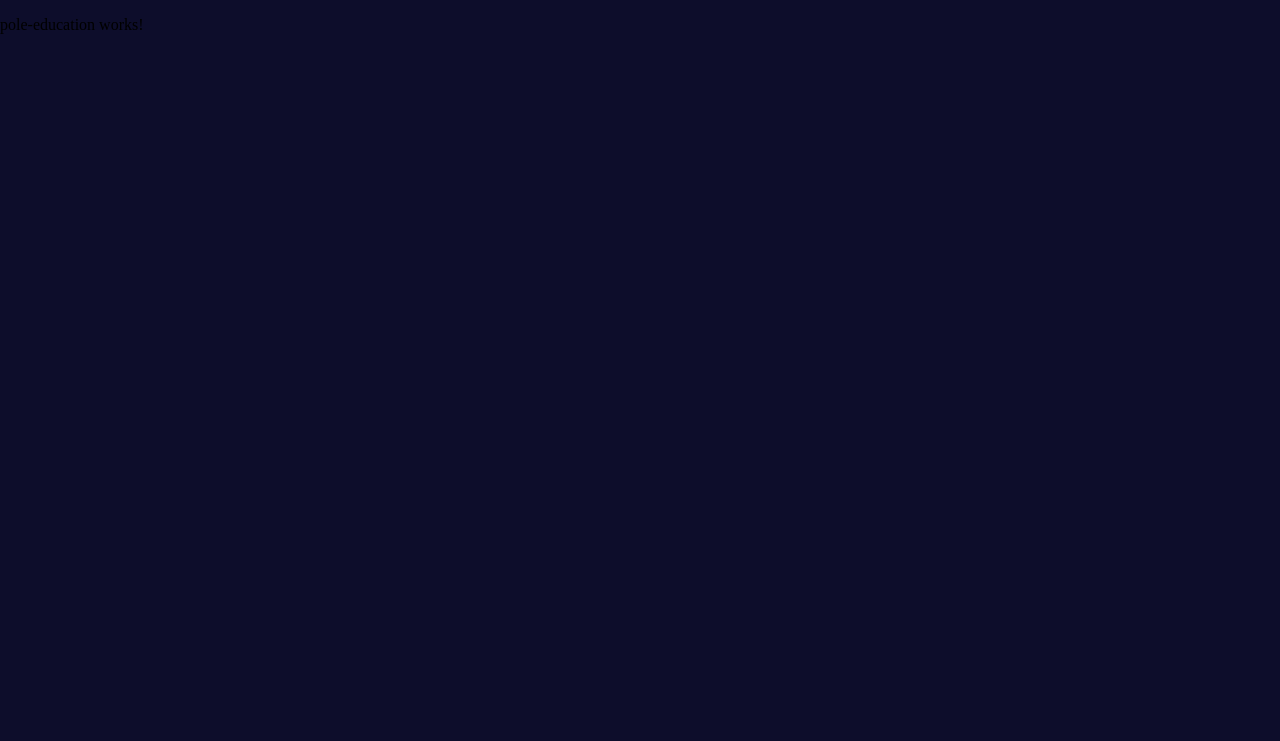
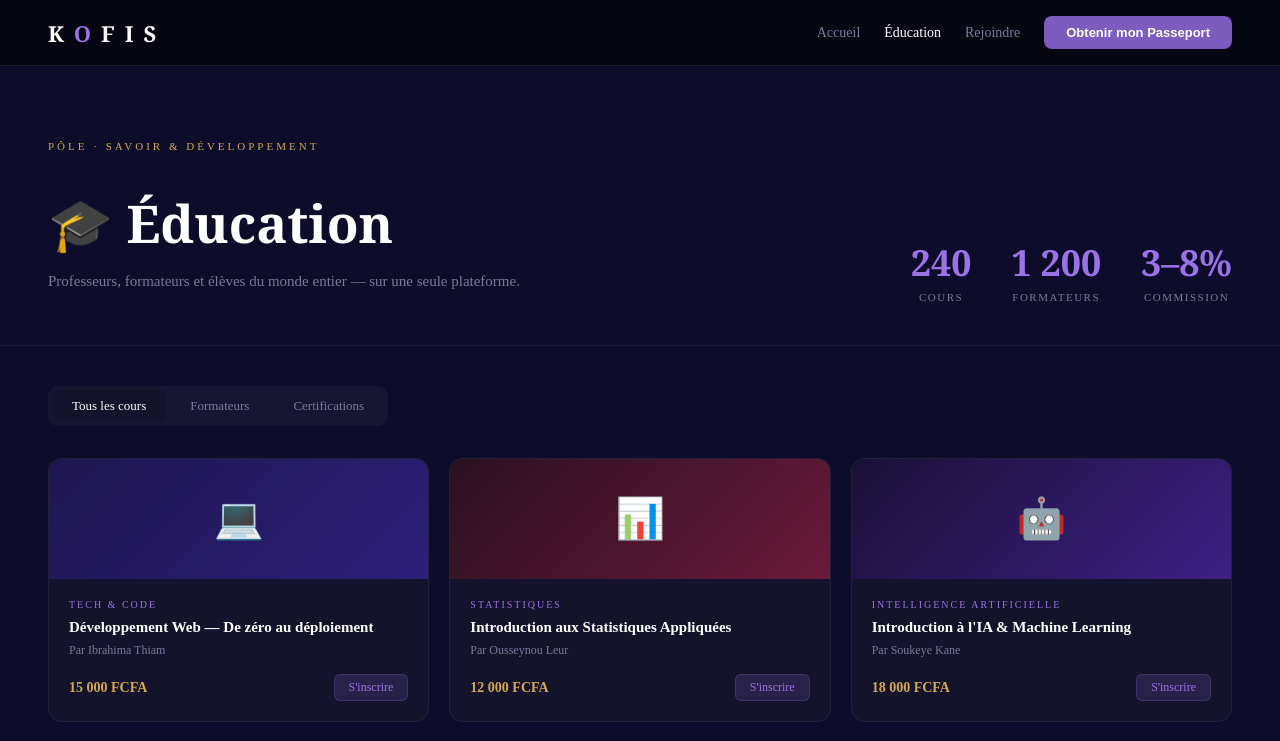
Before and after one commit to l3miage-dramekh/-kofis-city, an Angular app: page /education in a window 1280 px wide. Shown: the top 741 px of the page. Built offline with nearby package versions, Linux system fonts and the light colour scheme.

Commit message:
pole education - MVP frontend complet

```diff
--- a/src/app/pages/pole-education/pole-education.css
+++ b/src/app/pages/pole-education/pole-education.css
@@ -0,0 +1,149 @@
+.pole-page {
+  min-height: 100vh;
+  background: #0d0d2b;
+  color: white;
+  padding-top: 80px;
+}
+
+.pole-header {
+  display: flex;
+  justify-content: space-between;
+  align-items: flex-end;
+  padding: 60px 48px 40px;
+  border-bottom: 1px solid rgba(255,255,255,.06);
+}
+
+.pole-tag {
+  font-size: 11px;
+  color: #d4a853;
+  letter-spacing: 3px;
+  text-transform: uppercase;
+  margin-bottom: 12px;
+}
+
+.pole-header-left h1 {
+  font-family: Georgia, serif;
+  font-size: 52px;
+  font-weight: 700;
+  margin-bottom: 12px;
+}
+
+.pole-header-left p {
+  font-size: 15px;
+  color: #7a79a0;
+  max-width: 500px;
+}
+
+.pole-stats {
+  display: flex;
+  gap: 40px;
+}
+
+.pstat { text-align: center; }
+.pn { display: block; font-family: Georgia, serif; font-size: 36px; font-weight: 700; color: #9b72e8; }
+.pl { font-size: 11px; color: #7a79a0; text-transform: uppercase; letter-spacing: 1.5px; }
+
+.pole-content { padding: 40px 48px; }
+
+.tabs {
+  display: flex;
+  gap: 4px;
+  margin-bottom: 32px;
+  background: rgba(255,255,255,.04);
+  border-radius: 10px;
+  padding: 4px;
+  width: fit-content;
+}
+
+.tab {
+  padding: 8px 20px;
+  border-radius: 8px;
+  font-size: 13px;
+  font-weight: 500;
+  cursor: pointer;
+  color: #7a79a0;
+  border: none;
+  background: none;
+  font-family: inherit;
+  transition: all .2s;
+}
+
+.tab.active { background: #13132b; color: white; }
+
+.courses-grid {
+  display: grid;
+  grid-template-columns: repeat(3, 1fr);
+  gap: 20px;
+}
+
+.course-card {
+  background: #13132b;
+  border-radius: 14px;
+  overflow: hidden;
+  border: 1px solid rgba(255,255,255,.06);
+  cursor: pointer;
+  transition: all .25s;
+}
+
+.course-card:hover {
+  transform: translateY(-4px);
+  border-color: rgba(124,92,191,.4);
+  box-shadow: 0 12px 30px rgba(0,0,0,.3);
+}
+
+.course-thumb {
+  height: 120px;
+  display: flex;
+  align-items: center;
+  justify-content: center;
+  font-size: 40px;
+}
+
+.course-body { padding: 20px; }
+
+.course-tag {
+  font-size: 10px;
+  color: #9b72e8;
+  letter-spacing: 2px;
+  text-transform: uppercase;
+  margin-bottom: 8px;
+}
+
+.course-title {
+  font-size: 15px;
+  font-weight: 600;
+  margin-bottom: 6px;
+  line-height: 1.3;
+}
+
+.course-prof {
+  font-size: 12px;
+  color: #7a79a0;
+  margin-bottom: 16px;
+}
+
+.course-footer {
+  display: flex;
+  justify-content: space-between;
+  align-items: center;
+}
+
+.course-price {
+  font-size: 14px;
+  font-weight: 700;
+  color: #d4a853;
+}
+
+.btn-enroll {
+  font-size: 12px;
+  background: rgba(124,92,191,.2);
+  color: #9b72e8;
+  border: 1px solid rgba(124,92,191,.3);
+  padding: 5px 14px;
+  border-radius: 6px;
+  cursor: pointer;
+  font-family: inherit;
+  transition: all .2s;
+}
+
+.btn-enroll:hover { background: #7c5cbf; color: white; }
--- a/src/app/pages/pole-education/pole-education.html
+++ b/src/app/pages/pole-education/pole-education.html
@@ -1 +1,41 @@
-<p>pole-education works!</p>
+<app-navbar></app-navbar>
+
+<div class="pole-page">
+  <div class="pole-header">
+    <div class="pole-header-left">
+      <div class="pole-tag">Pôle · Savoir & Développement</div>
+      <h1>🎓 Éducation</h1>
+      <p>Professeurs, formateurs et élèves du monde entier — sur une seule plateforme.</p>
+    </div>
+    <div class="pole-stats">
+      <div class="pstat"><span class="pn">240</span><span class="pl">Cours</span></div>
+      <div class="pstat"><span class="pn">1 200</span><span class="pl">Formateurs</span></div>
+      <div class="pstat"><span class="pn">3–8%</span><span class="pl">Commission</span></div>
+    </div>
+  </div>
+
+  <div class="pole-content">
+    <div class="tabs">
+      <button class="tab active">Tous les cours</button>
+      <button class="tab">Formateurs</button>
+      <button class="tab">Certifications</button>
+    </div>
+
+    <div class="courses-grid">
+      <div class="course-card" *ngFor="let cours of cours">
+        <div class="course-thumb" [style.background]="cours.bg">
+          <span>{{ cours.emoji }}</span>
+        </div>
+        <div class="course-body">
+          <div class="course-tag">{{ cours.categorie }}</div>
+          <div class="course-title">{{ cours.titre }}</div>
+          <div class="course-prof">Par {{ cours.prof }}</div>
+          <div class="course-footer">
+            <span class="course-price">{{ cours.prix }} FCFA</span>
+            <button class="btn-enroll">S'inscrire</button>
+          </div>
+        </div>
+      </div>
+    </div>
+  </div>
+</div>
--- a/src/app/pages/pole-education/pole-education.ts
+++ b/src/app/pages/pole-education/pole-education.ts
@@ -1,9 +1,20 @@
 import { Component } from '@angular/core';
+import { NgFor } from '@angular/common';
+import { Navbar } from '../../shared/navbar/navbar';
 
 @Component({
   selector: 'app-pole-education',
-  imports: [],
+  imports: [Navbar, NgFor],
   templateUrl: './pole-education.html',
-  styleUrl: './pole-education.css',
+  styleUrl: './pole-education.css'
 })
-export class PoleEducation {}
+export class PoleEducation {
+  cours = [
+    { emoji: '💻', bg: 'linear-gradient(135deg,#1e1650,#2d1f7a)', categorie: 'Tech & Code', titre: 'Développement Web — De zéro au déploiement', prof: 'Ibrahima Thiam', prix: '15 000' },
+    { emoji: '📊', bg: 'linear-gradient(135deg,#2a1020,#6b1a3a)', categorie: 'Statistiques', titre: 'Introduction aux Statistiques Appliquées', prof: 'Ousseynou Leur', prix: '12 000' },
+    { emoji: '🤖', bg: 'linear-gradient(135deg,#1a1035,#3d2085)', categorie: 'Intelligence Artificielle', titre: 'Introduction à l\'IA & Machine Learning', prof: 'Soukeye Kane', prix: '18 000' },
+    { emoji: '🗣️', bg: 'linear-gradient(135deg,#1a2030,#1a4060)', categorie: 'Langues', titre: 'Français Professionnel pour non-francophones', prof: 'Fallou Fall', prix: '8 000' },
+    { emoji: '💼', bg: 'linear-gradient(135deg,#2a1a10,#7a3a10)', categorie: 'Business', titre: 'Créer et Gérer une Startup en Afrique', prof: 'Khoyane Dramé', prix: '20 000' },
+    { emoji: '🔧', bg: 'linear-gradient(135deg,#0f2a1e,#1a5c3a)', categorie: 'Backend', titre: 'Node.js & Express — APIs REST de A à Z', prof: 'Khoyane Dramé', prix: '16 000' },
+  ];
+}
```
